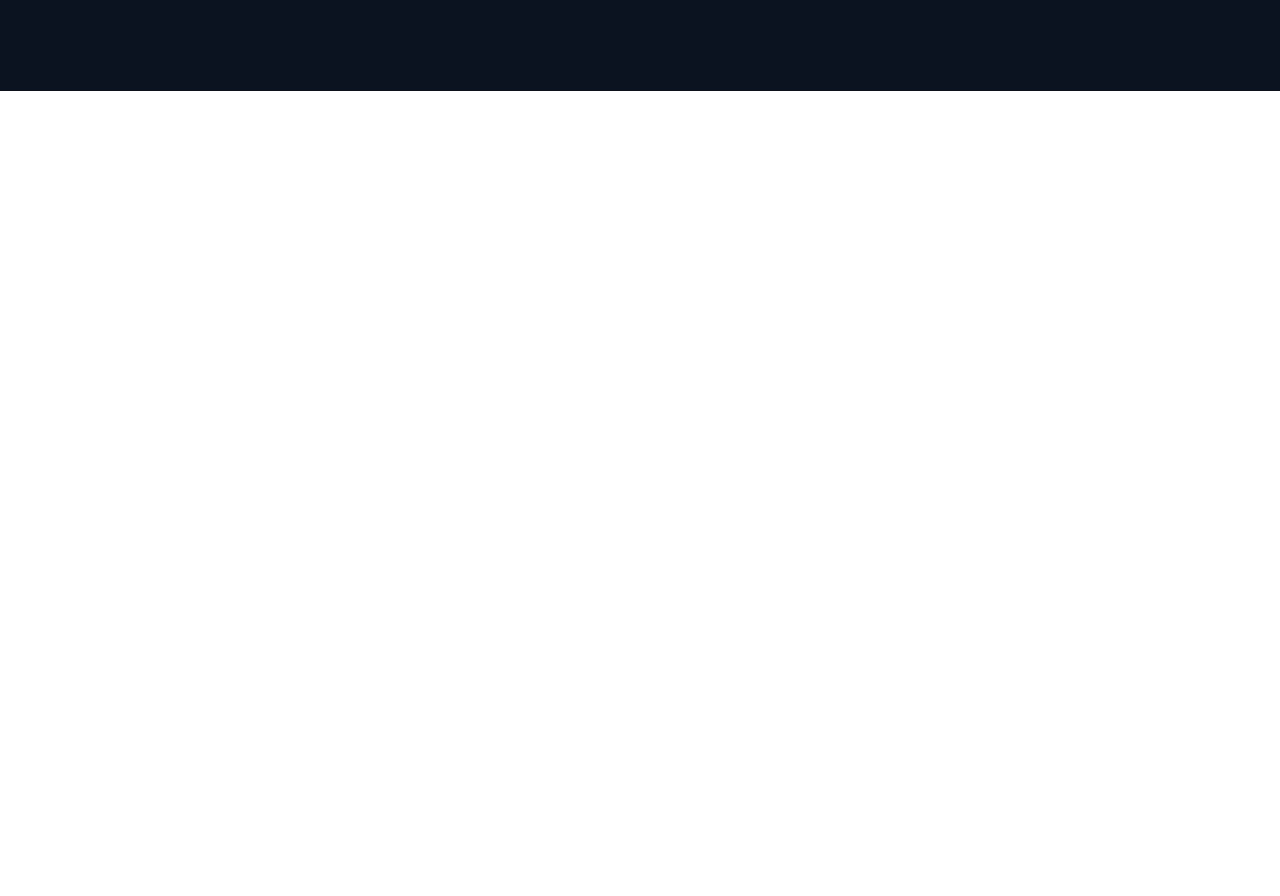
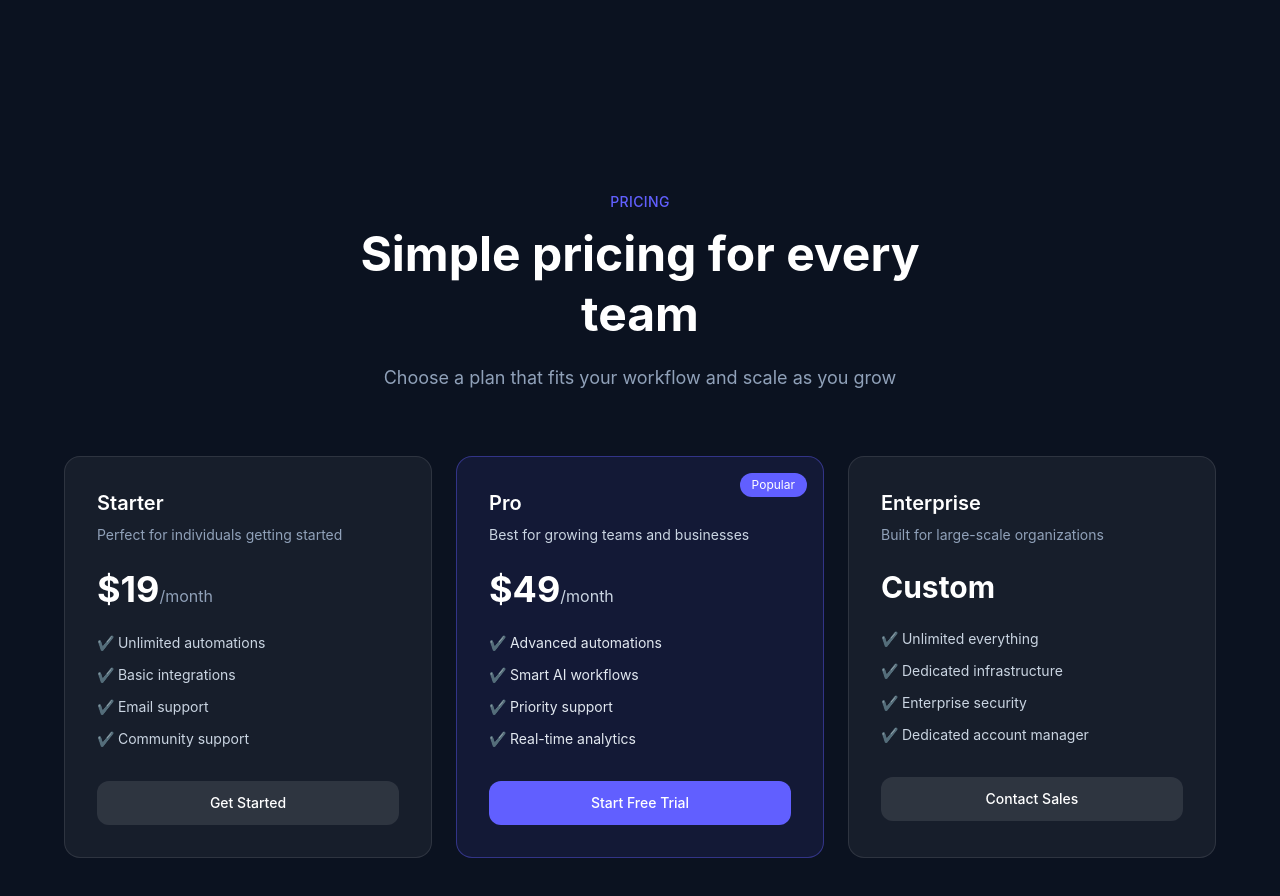
Before and after one commit to hala261/flow-ai, a Vue app: page / in a window 1280 px wide. Shown: the part 2030-2926 px from the top of the page. Before the commit the page ends 2121 px from the top, so only its background shows below. Built offline with nearby package versions, Linux system fonts and the light colour scheme.

Commit message:
add pricing section with 3 plans UI

```diff
--- a/src/components/FeaturesSection.vue
+++ b/src/components/FeaturesSection.vue
@@ -1,7 +1,7 @@
 <template>
   <section class="py-24 px-6">
     <div class="max-w-6xl mx-auto">
-        <div class="max-w-xl mb-20">
+        <div class="max-w-2xl mb-20">
             <p class="text-sm text-indigo-500 font-medium tracking-wide uppercase">Features</p>
             <h2 class="mt-4 text-4xl md:text-5xl font-bold leading-tight max-w-xl">Everything you need to automate your workflow</h2>
             <p class="mt-6 text-lg text-slate-300 leading-relaxed">
--- a/src/components/HowItWorksSection.vue
+++ b/src/components/HowItWorksSection.vue
@@ -2,8 +2,8 @@
     <section class="py-24 px-6">
         <div class="max-w-6xl mx-auto">
             <div class="max-w-2xl mx-auto text-center mb-12">
-                <p class="text-sm text-indigo-500 mb-3">How It Works</p>
-                <h2 class="text-4xl mb-2">Get started in three simple steps</h2>
+                <p class="text-sm text-indigo-500 mb-3 font-medium tracking-wide uppercase">How It Works</p>
+                <h2 class="text-3xl mb-2 md:text-4xl font-bold leading-tight">Get started in three simple steps</h2>
             </div>
 
             <div class="flex flex-col md:flex-row gap-8">
--- /dev/null
+++ b/src/components/PricingSection.vue
@@ -0,0 +1,97 @@
+<template>
+    <section class="py-24 px-6">
+        <div class="max-w-6xl mx-auto">
+            <div class="max-w-2xl mx-auto text-center mb-16">
+                <p class="text-sm text-indigo-500 font-medium tracking-wide uppercase">Pricing</p>
+                <h2 class="mt-3 text-4xl md:text-5xl font-bold leading-tight">Simple pricing for every team</h2>
+                <p class="mt-5 text-lg text-slate-400">
+                    Choose a plan that fits your workflow and scale as you grow
+                </p>
+            </div>
+
+            <div class="grid grid-cols-1 md:grid-cols-3 gap-6">
+
+                <!-- Starter -->
+
+                <div class="rounded-2xl border border-white/10 bg-white/5 p-8 hover:bg-white/10 transition duration-300">
+                    <div class="mb-6">
+                        <h3 class="text-xl font-semibold mb-2">Starter</h3>
+                        <p class="text-slate-400 text-sm">
+                            Perfect for individuals getting started
+                        </p>
+                    </div>
+
+                    <div class="mb-6">
+                        <span class="text-4xl font-bold">$19</span>
+                        <span class="text-slate-400">/month</span>
+                    </div>
+
+                    <ul class="space-y-3 text-sm text-slate-300">
+                        <li>✔ Unlimited automations</li>
+                        <li>✔ Basic integrations</li>
+                        <li>✔ Email support</li>
+                        <li>✔ Community support</li>
+                    </ul>
+
+                    <button class="mt-8 w-full rounded-xl bg-white/10 hover:bg-white/20 transition py-3 text-sm font-medium">
+                        Get Started
+                    </button>
+                </div>
+
+                <!-- Pro -->
+
+                <div class="relative rounded-2xl border border-indigo-500/40 bg-indigo-500/10 p-8 hover:bg-indigo-500/15 transition duration-300">
+                    <div class="absolute top-4 right-4 text-xs bg-indigo-500 px-3 py-1 rounded-full">Popular</div>
+                    <div class="mb-6">
+                        <h3 class="text-xl font-semibold mb-2">Pro</h3>
+                        <p class="text-slate-300 text-sm">
+                            Best for growing teams and businesses
+                        </p>
+                    </div>
+
+                    <div class="mb-6">
+                        <span class="text-4xl font-bold">$49</span>
+                        <span class="text-slate-300">/month</span>
+                    </div>
+
+                    <ul class="space-y-3 text-sm text-slate-200">
+                        <li>✔ Advanced automations</li>
+                        <li>✔ Smart AI workflows</li>
+                        <li>✔ Priority support</li>
+                        <li>✔ Real-time analytics</li>
+                    </ul>
+
+                    <button class="mt-8 w-full rounded-xl bg-indigo-500 hover:bg-indigo-400 transition py-3 text-sm font-medium">
+                        Start Free Trial
+                    </button>
+                </div>
+
+                <!-- Enterprise -->
+
+                <div class="rounded-2xl border border-white/10 bg-white/5 p-8 hover:bg-white/10 transition duration-300">
+                    <div class="mb-6">
+                        <h3 class="text-xl font-semibold mb-2">Enterprise</h3>
+                        <p class="text-slate-400 text-sm">
+                            Built for large-scale organizations
+                        </p>
+                    </div>
+
+                    <div class="mb-6">
+                        <span class="text-3xl font-bold">Custom</span>
+                    </div>
+
+                    <ul class="space-y-3 text-sm text-slate-300">
+                        <li>✔ Unlimited everything</li>
+                        <li>✔ Dedicated infrastructure</li>
+                        <li>✔ Enterprise security</li>
+                        <li>✔ Dedicated account manager</li>
+                    </ul>
+
+                    <button class="mt-8 w-full rounded-xl bg-white/10 hover:bg-white/20 transition py-3 text-sm font-medium">
+                        Contact Sales
+                    </button>
+                </div>
+            </div>
+        </div>
+    </section>
+</template>
--- a/src/pages/Home.vue
+++ b/src/pages/Home.vue
@@ -3,6 +3,7 @@ import Navbar from '@/components/Navbar.vue';
 import HeroSection from '@/components/HeroSection.vue';
 import FeaturesSection from '@/components/FeaturesSection.vue';
 import HowItWorksSection from '@/components/HowItWorksSection.vue';
+import PricingSection from '@/components/PricingSection.vue';
 </script>
 
 <template>
@@ -11,5 +12,6 @@ import HowItWorksSection from '@/components/HowItWorksSection.vue';
         <HeroSection />
         <FeaturesSection />
         <HowItWorksSection />
+        <PricingSection />
     </div>
 </template>
```
